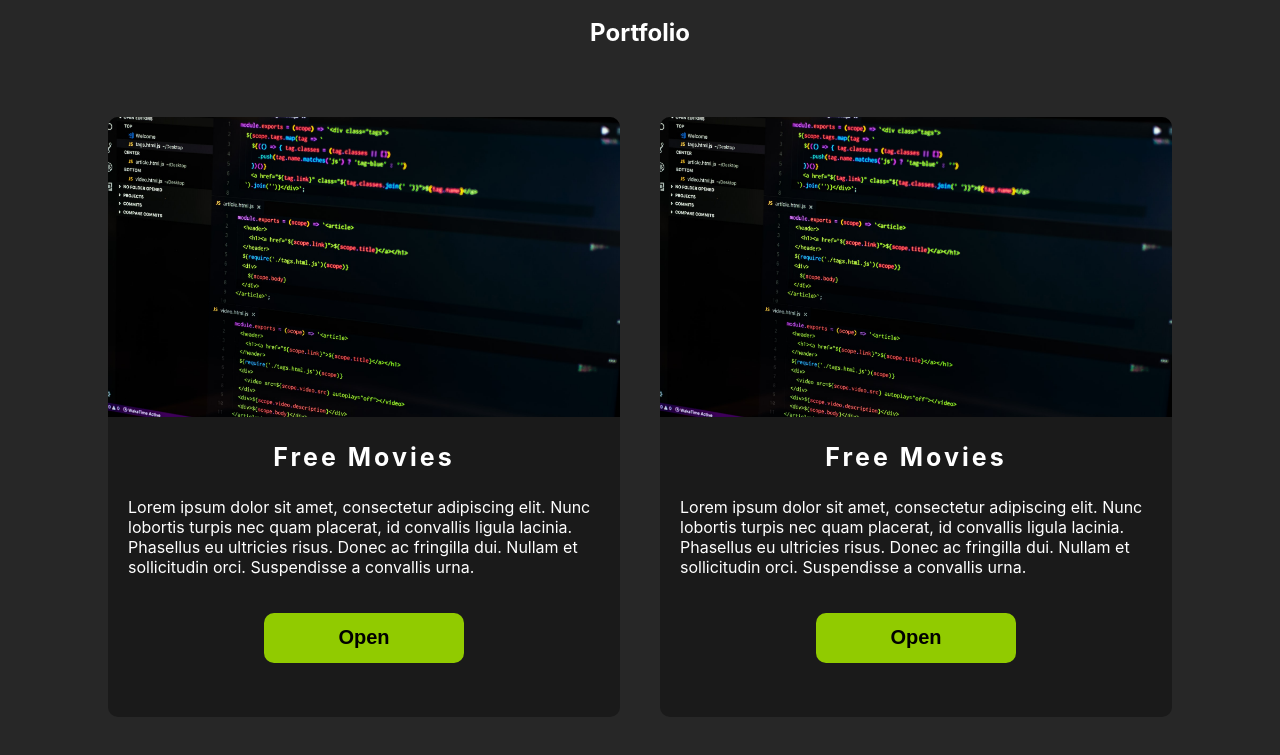
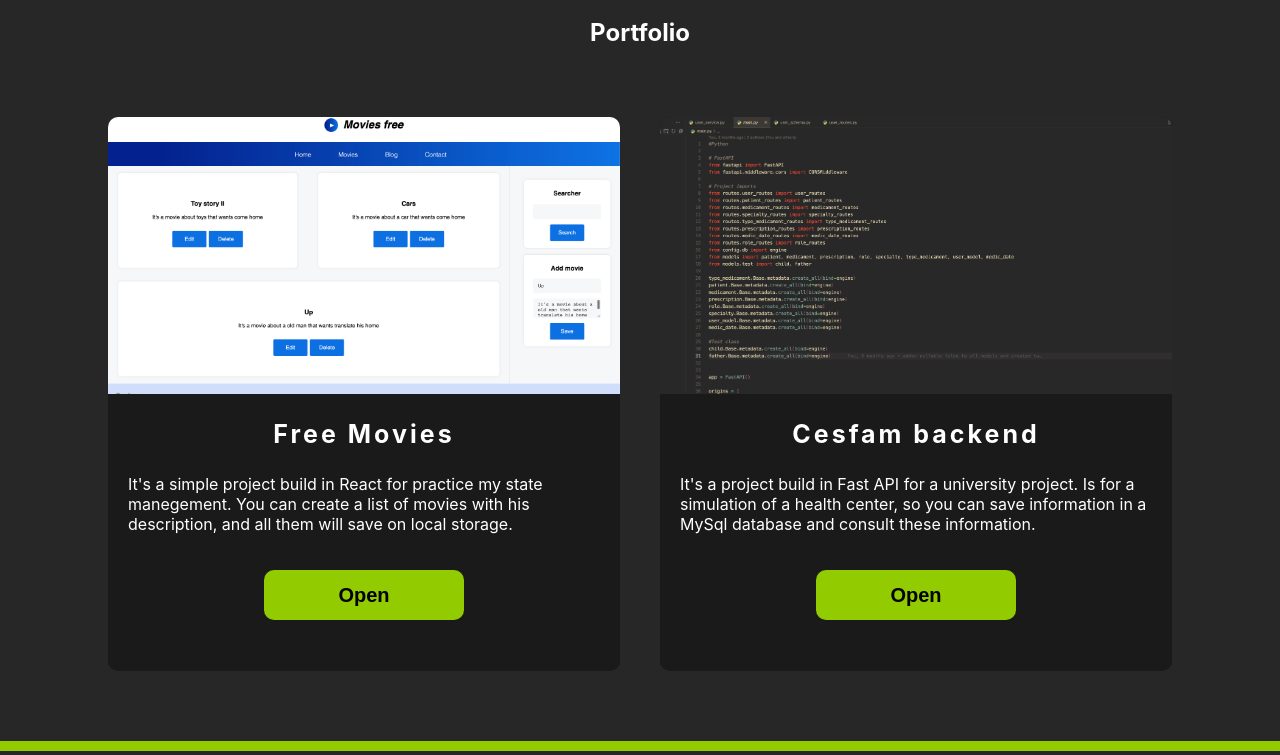
Before and after one commit to vcrolack/rolack-dev, a React (Create React App) app: page /portfolio in a window 1280 px wide. Shown: the part 502-1257 px from the top of the page. Built offline with nearby package versions, Linux system fonts and the light colour scheme.

Commit message:
add content to portfolio

```diff
--- a/src/components/Portfolio.js
+++ b/src/components/Portfolio.js
@@ -2,34 +2,24 @@ import React from 'react'
 import { Banner } from './layout/Banner'
 import { Project } from './layout/Project'
 import banner from './../assets/img/banner/banner-home.jpg'
+import freeMovies from './../assets/img/projects/free_movies.png'
+import cesfamBackend from './../assets/img/projects/cesfam_backend.png'
 
 export const Portfolio = () => {
 
   const projects = [
     {
       name: 'Free Movies',
-      description: 'Lorem ipsum dolor sit amet, consectetur adipiscing elit. Nunc lobortis turpis nec quam placerat, id convallis ligula lacinia. Phasellus eu ultricies risus. Donec ac fringilla dui. Nullam et sollicitudin orci. Suspendisse a convallis urna.',
-      img: banner,
+      description: "It's a simple project build in React for practice my state manegement. You can create a list of movies with his description, and all them will save on local storage.",
+      img: freeMovies,
       githubUrl: 'https://github.com/vcrolack/Free-movies'
     },
     {
-      name: 'Free Movies',
-      description: 'Lorem ipsum dolor sit amet, consectetur adipiscing elit. Nunc lobortis turpis nec quam placerat, id convallis ligula lacinia. Phasellus eu ultricies risus. Donec ac fringilla dui. Nullam et sollicitudin orci. Suspendisse a convallis urna.',
-      img: banner,
-      githubUrl: 'https://github.com/vcrolack/Free-movies'
+      name: 'Cesfam backend',
+      description: "It's a project build in Fast API for a university project. Is for a simulation of a health center, so you can save information in a MySql database and consult these information.",
+      img: cesfamBackend,
+      githubUrl: 'https://github.com/vcrolack/farmacia-cesfam-backend'
     },
-    {
-      name: 'Free Movies',
-      description: 'Lorem ipsum dolor sit amet, consectetur adipiscing elit. Nunc lobortis turpis nec quam placerat, id convallis ligula lacinia. Phasellus eu ultricies risus. Donec ac fringilla dui. Nullam et sollicitudin orci. Suspendisse a convallis urna.',
-      img: banner,
-      githubUrl: 'https://github.com/vcrolack/Free-movies'
-    },
-    {
-      name: 'Free Movies',
-      description: 'Lorem ipsum dolor sit amet, consectetur adipiscing elit. Nunc lobortis turpis nec quam placerat, id convallis ligula lacinia. Phasellus eu ultricies risus. Donec ac fringilla dui. Nullam et sollicitudin orci. Suspendisse a convallis urna.',
-      img: banner,
-      githubUrl: 'https://github.com/vcrolack/Free-movies'
-    }
   ]
 
   return (
```
Also changed, not shown: src/assets/img/projects/cesfam_backend.png (added), src/assets/img/projects/free_movies.png (added).
